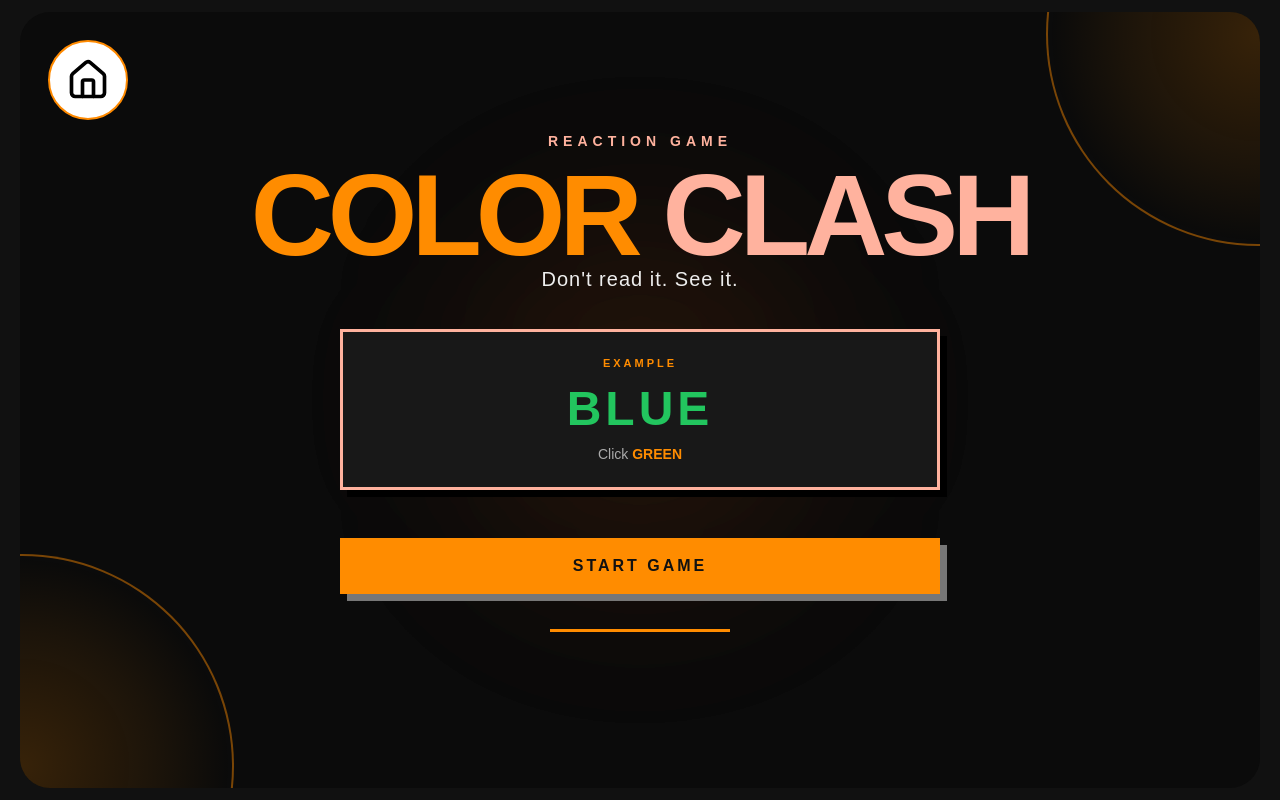
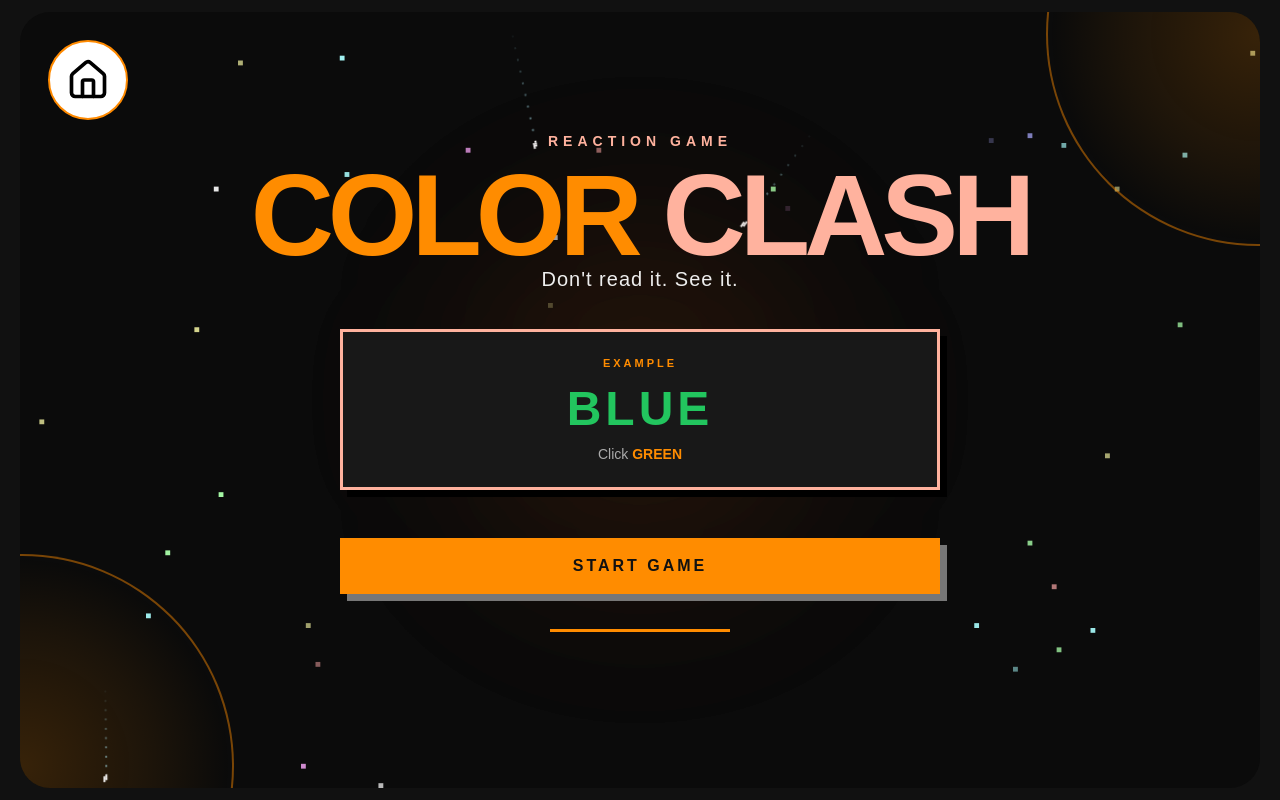
Before and after one commit to mathely27/project-x, a React (Vite) app: page /color-clash in a window 1280 px wide. Built offline with nearby package versions, Linux system fonts and the light colour scheme.

Commit message:
Added to colorclash also

```diff
--- a/src/Pages/ColorClash.css
+++ b/src/Pages/ColorClash.css
@@ -11,6 +11,7 @@
     align-items: center;
     justify-content: center;
     border-radius: 30px;
+
 }
 
 .cc-game::before {
@@ -500,3 +501,12 @@
         border-bottom: none;
     }
 }
+
+.cc-game > .background-pixels {
+  position: absolute;
+  inset: 0;
+  width: 100%;
+  height: 100%;
+  z-index: 0;
+  pointer-events: none;
+}
--- a/src/Pages/ColorClash.jsx
+++ b/src/Pages/ColorClash.jsx
@@ -2,6 +2,7 @@ import React, { useEffect, useRef, useState } from "react";
 import "./ColorClash.css";
 import { House } from "lucide-react";
 import { useNavigate } from "react-router-dom";
+import BackgroundPixelStars from "../Components/BackgroundPixelStars";
 
 const COLORS = [
   { name: "RED", value: "#ef4444" },
@@ -31,7 +32,7 @@ const createQuestion = () => {
 
 const createOptions = () => shuffleArray(COLORS);
 
-export default function ColorClashGame({ username = "Player", onGameComplete }) {
+export default function ColorClashGame({ username = "Player", onGameComplete, onBack }) {
   const navigate = useNavigate();
   const [step, setStep] = useState("INTRO");
   const [question, setQuestion] = useState(1);
@@ -153,11 +154,19 @@ export default function ColorClashGame({ username = "Player", onGameComplete })
   if (step === "INTRO") {
     return (
       <div className="cc-game">
-        <button className="back-button" onClick={() => navigate("/dashboard")}>
-          <House size={44} />
-        </button>
-        <div className="cc-glow cc-glow-one" />
-        <div className="cc-glow cc-glow-two" />
+
+  <BackgroundPixelStars />
+
+  <button className="back-button" onClick={onBack}>
+    <House size={44} />
+  </button>
+
+  <div className="cc-glow cc-glow-one" />
+  <div className="cc-glow cc-glow-two" />
+
+
+
+
         <div className="cc-intro">
           <div className="cc-mini-label">REACTION GAME</div>
           <h1 className="cc-title">COLOR <span>CLASH</span></h1>
@@ -178,6 +187,8 @@ export default function ColorClashGame({ username = "Player", onGameComplete })
 
     return (
       <div className="cc-game">
+        <BackgroundPixelStars/>
+
         <div className="cc-glow cc-glow-one" />
         <div className="cc-glow cc-glow-two" />
         <div className="cc-play-area">
@@ -225,6 +236,7 @@ export default function ColorClashGame({ username = "Player", onGameComplete })
 
   return (
     <div className="cc-game">
+      <BackgroundPixelStars/>
       <div className="cc-glow cc-glow-one" />
       <div className="cc-glow cc-glow-two" />
       <div className="cc-result">
```
